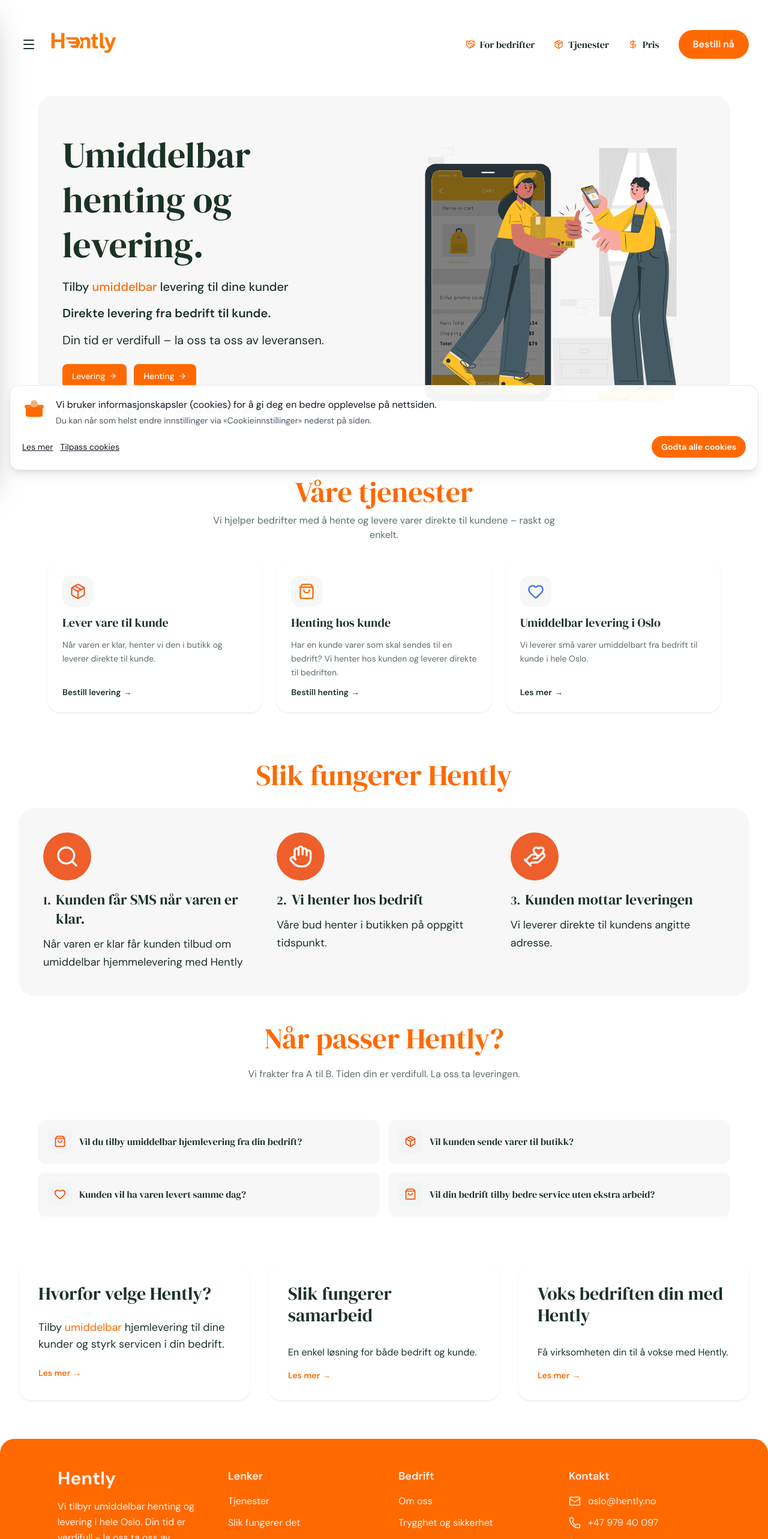
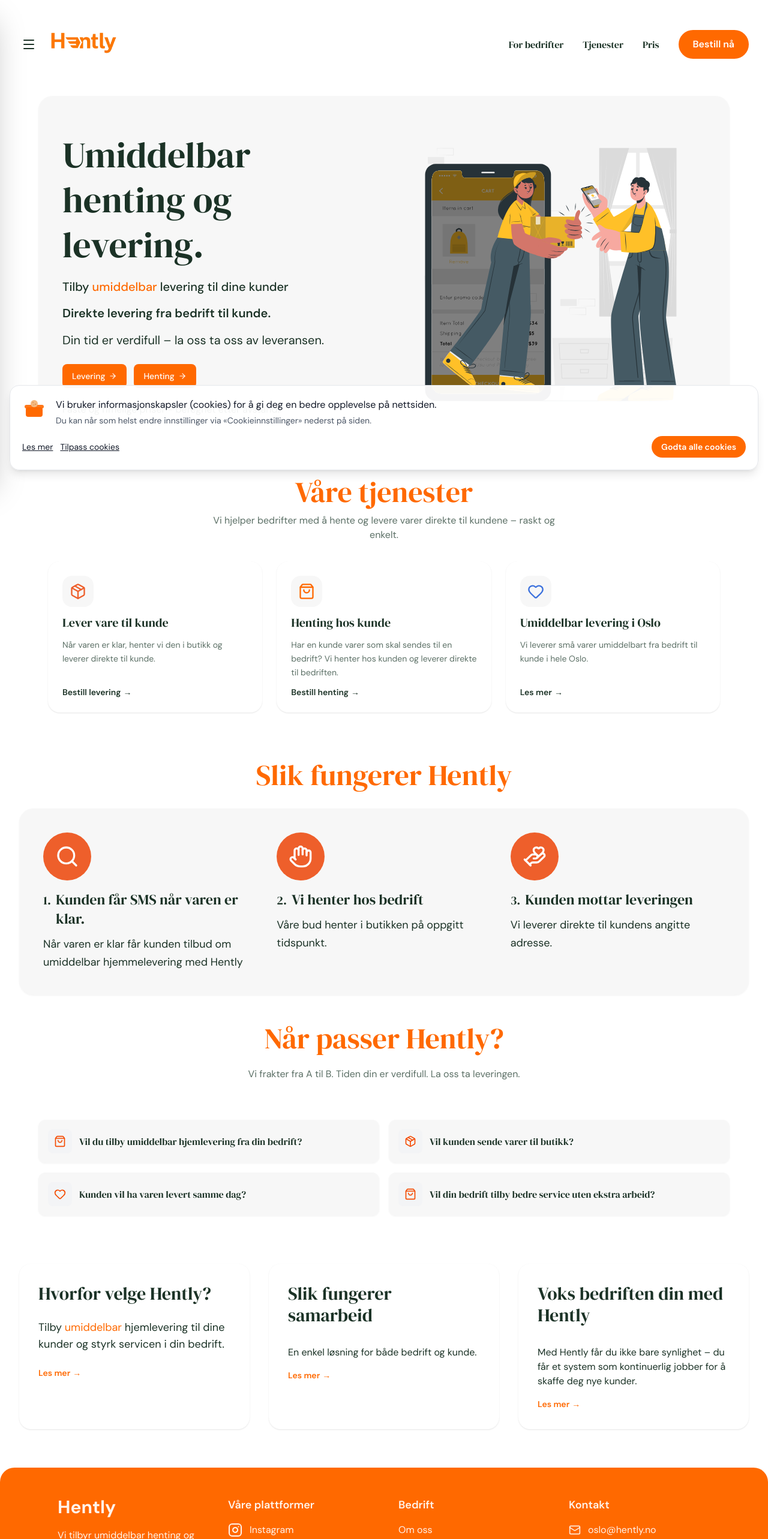
Before and after one commit to moreamakaveli-cyber/klikk-send-live, a Next.js app: page / in a window 1280 px wide. Shown: the top 2566 px of the page at 60% size. Built offline with nearby package versions, Linux system fonts and the light colour scheme.

Commit message:
Update Footer with Instagram platform, remove icons from navbar links, update Voks bedriften din text

```diff
--- a/app/components/Footer.tsx
+++ b/app/components/Footer.tsx
@@ -21,28 +21,25 @@
               </p>
             </div>
 
-            {/* Second Column: Links */}
+            {/* Second Column: Våre plattformer */}
             <div>
               <h3 className="font-semibold mb-4 text-lg" style={{ fontFamily: 'var(--font-sans), sans-serif', color: 'rgba(255,255,255,0.92)' }}>
-                Lenker
+                Våre plattformer
               </h3>
-              <ul className="space-y-3 text-sm md:text-base" style={{ fontFamily: 'var(--font-sans), sans-serif' }}>
-                <li>
-                  <Link href="/#how-it-works" className="hover:opacity-80 transition-opacity" style={{ color: 'rgba(255,255,255,0.92)' }}>
-                    Tjenester
-                  </Link>
-                </li>
-                <li>
-                  <Link href="/#how-it-works" className="hover:opacity-80 transition-opacity" style={{ color: 'rgba(255,255,255,0.92)' }}>
-                    Slik fungerer det
-                  </Link>
-                </li>
-                <li>
-                  <Link href="/om-oss" className="hover:opacity-80 transition-opacity" style={{ color: 'rgba(255,255,255,0.92)' }}>
-                    Om oss
-                  </Link>
-                </li>
-              </ul>
+              <div className="mt-4">
+                <a
+                  href="https://www.instagram.com/hentlynorge"
+                  target="_blank"
+                  rel="noopener noreferrer"
+                  className="inline-flex items-center gap-3 hover:opacity-80 transition-opacity"
+                  aria-label="Hently på Instagram"
+                >
+                  <Instagram className="w-6 h-6 flex-shrink-0" style={{ color: 'rgba(255,255,255,0.92)' }} />
+                  <span className="text-sm md:text-base" style={{ fontFamily: 'var(--font-sans), sans-serif', color: 'rgba(255,255,255,0.92)' }}>
+                    Instagram
+                  </span>
+                </a>
+              </div>
             </div>
 
             {/* Third Column: Bedrift */}
--- a/app/components/HowItWorks.tsx
+++ b/app/components/HowItWorks.tsx
@@ -172,7 +172,7 @@
             </h3>
             <div className="space-y-4 text-sm md:text-base" style={{ fontFamily: 'var(--font-sans), sans-serif', color: 'hsl(150, 30%, 15%)' }}>
               <p>
-                Få virksomheten din til å vokse med Hently.
+                Med Hently får du ikke bare synlighet – du får et system som kontinuerlig jobber for å skaffe deg nye kunder.
               </p>
               <Link href="/voks-bedriften-din" className="text-sm font-semibold flex items-center gap-1 transition-colors hover:opacity-80" style={{ color: 'oklch(70.5% 0.213 47.604)' }}>
                 Les mer
--- a/app/components/Navbar.tsx
+++ b/app/components/Navbar.tsx
@@ -69,16 +69,13 @@
 
           {/* Right side: Nav links + Bestill nå - Desktop only */}
           <div className="hidden md:flex items-center gap-6 md:gap-8 ml-auto">
-            <Link href="/for-bedrifter" className="flex items-center gap-2 font-normal transition-opacity hover:opacity-80" style={{ fontFamily: 'var(--font-serif), serif', color: 'hsl(150, 30%, 15%)', fontSize: '1rem' }}>
-              <Handshake className="w-4 h-4 flex-shrink-0" style={{ color: 'oklch(70.5% 0.213 47.604)' }} />
+            <Link href="/for-bedrifter" className="font-normal transition-opacity hover:opacity-80" style={{ fontFamily: 'var(--font-serif), serif', color: 'hsl(150, 30%, 15%)', fontSize: '1rem' }}>
               For bedrifter
             </Link>
-            <Link href="/#how-it-works" className="flex items-center gap-2 font-normal transition-opacity hover:opacity-80" style={{ fontFamily: 'var(--font-serif), serif', color: 'hsl(150, 30%, 15%)', fontSize: '1rem' }}>
-              <Package className="w-4 h-4 flex-shrink-0" style={{ color: 'oklch(70.5% 0.213 47.604)' }} />
+            <Link href="/#how-it-works" className="font-normal transition-opacity hover:opacity-80" style={{ fontFamily: 'var(--font-serif), serif', color: 'hsl(150, 30%, 15%)', fontSize: '1rem' }}>
               Tjenester
             </Link>
-            <Link href="/priser" className="flex items-center gap-2 font-normal transition-opacity hover:opacity-80" style={{ fontFamily: 'var(--font-serif), serif', color: 'hsl(150, 30%, 15%)', fontSize: '1rem' }}>
-              <DollarSign className="w-4 h-4 flex-shrink-0" style={{ color: 'oklch(70.5% 0.213 47.604)' }} />
+            <Link href="/priser" className="font-normal transition-opacity hover:opacity-80" style={{ fontFamily: 'var(--font-serif), serif', color: 'hsl(150, 30%, 15%)', fontSize: '1rem' }}>
               Pris
             </Link>
             <Link href="/bestill">
```
